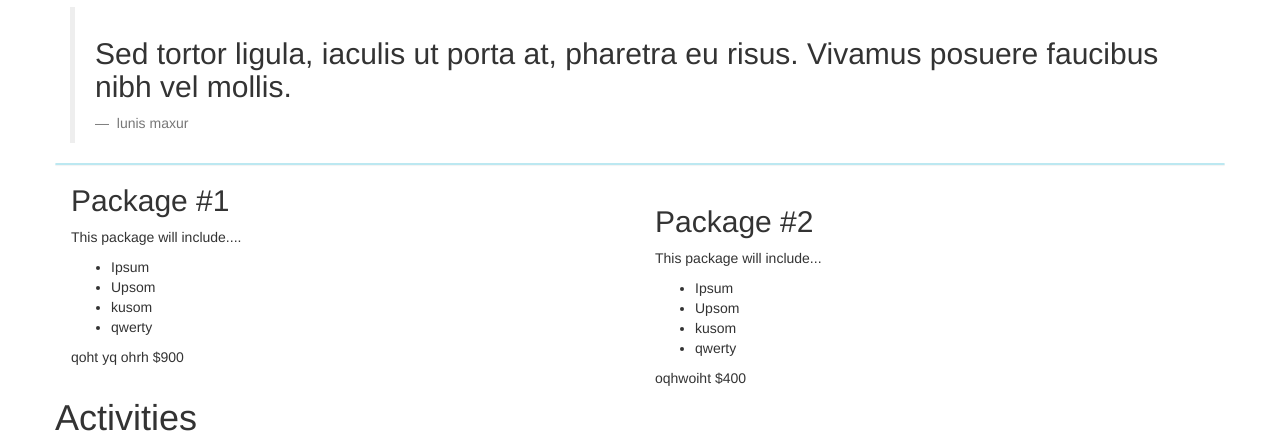
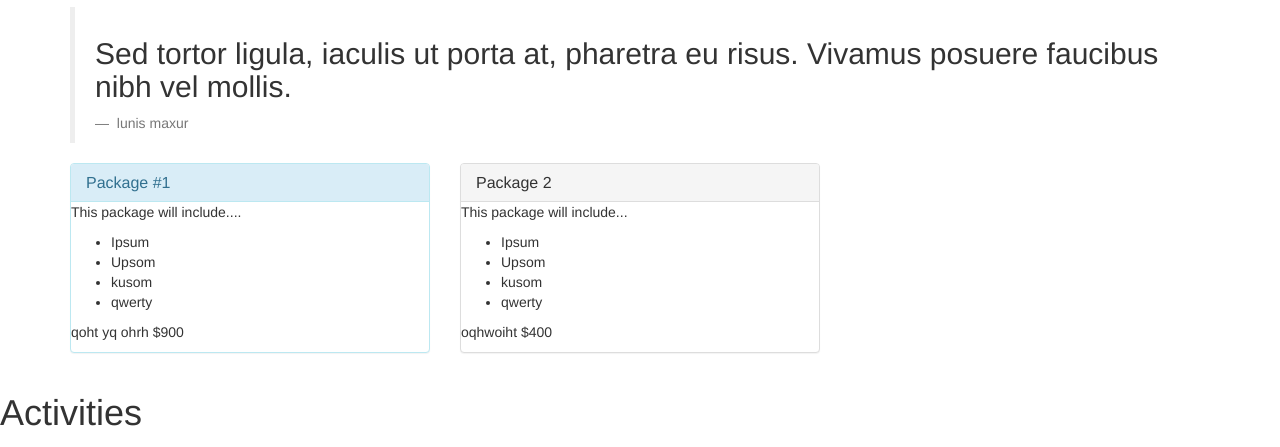
Before and after one commit to guyanderson/vacation, a plain HTML site: page index.html in a window 1280 px wide. Shown: the part 538-985 px from the top of the page. Drawn offline with Linux system fonts and the light colour scheme.

Commit message:
Fixed bugs. Completed more of the website.

```diff
--- a/index.html
+++ b/index.html
@@ -37,31 +37,33 @@
     <!-- </div> -->
     <!-- <div class="container"> -->
       <div class="row">
-        <div class="panel panel-info">
-            <!-- <div class="panel-heading" -->
-            <div class="col-md-6">
-              <h2>Package #1</h2>
-
+        <div class="col-md-4">
+          <!-- <div class="well"> -->
+          <div class="panel panel-info">
+            <div class="panel-heading">
+              <h2 class="panel-title">Package #1</h2>
+            </div>
+            <div class="panel_body">
               <p>This package will include....</p>
-
               <ul>
                 <li>Ipsum </li>
                 <li>Upsom </li>
                 <li>kusom</li>
                 <li>qwerty</li>
               </ul>
+              <p> qoht yq ohrh $900</p>
+            </div>
+          </div>
+        </div>
 
-              <p> qoht yq ohrh $900</p>
-
+        <div class="col-md-4">
+          <div class="panel panel-default">
+            <div class="panel-heading">
+              <h2 class="panel-title">Package 2</h2>
             </div>
 
-          </div>
-
-
-          <div class="col-md-6">
-            <h2>Package #2</h2>
-
-            <p>This package will include...</p>
+            <div class="panel_body">
+              <p>This package will include...</p>
 
             <ul>
               <li>Ipsum </li>
@@ -69,14 +71,13 @@
               <li>kusom</li>
               <li>qwerty</li>
             </ul>
-
+            </div>
             <p> oqhwoiht $400 </p>
           </div>
-          <h1>Activities</h1>
-        <!-- </div> -->
-
-
+        </div>
       </div>
-
+    </div>
+    <h1>Activities</h1>
+    <!-- </div> -->
   </body>
 </html>
```
